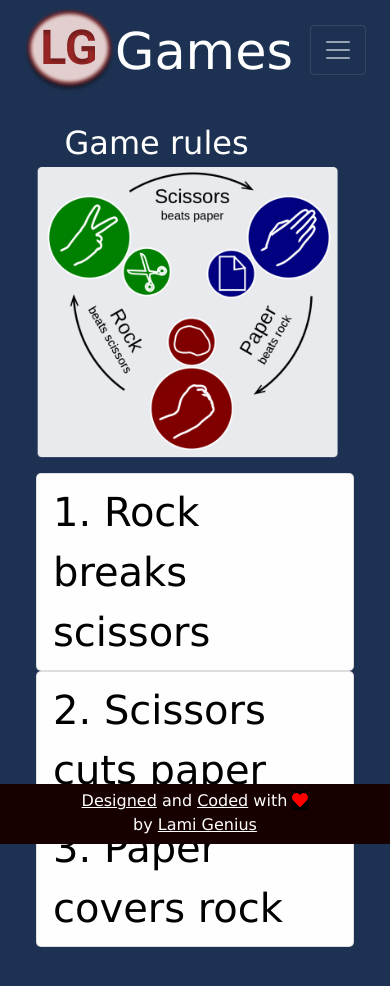
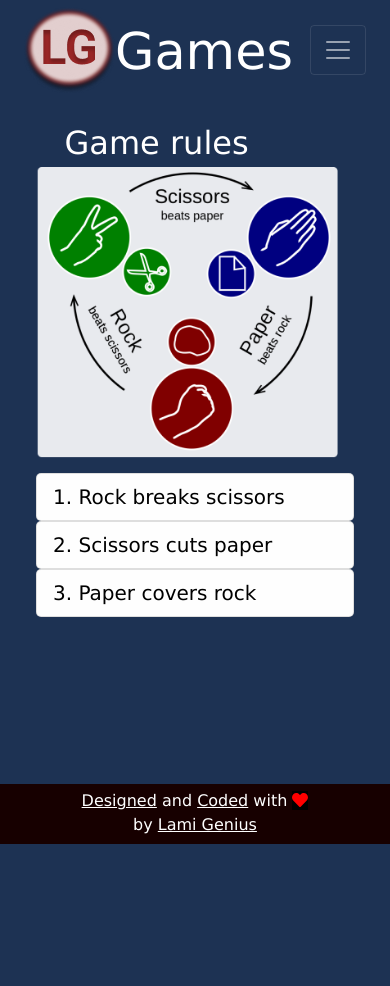
Before and after one commit to lami-genius/rock-paper-scissors-lg, an Angular app: page /rules in a window 390 px wide. Shown: the top 986 px of the page. After the commit the page ends 844 px from the top, so only its background shows below. Built offline with nearby package versions, Linux system fonts and the light colour scheme; a web font is replaced by a local one.

Commit message:
Adjusted text rules size for mobile

```diff
--- a/src/app/rules/rules.component.css
+++ b/src/app/rules/rules.component.css
@@ -44,3 +44,13 @@ details > p {
 .blue {
   background-color: #133280;
 }
+
+@media (max-width: 700px) {
+  details summary {
+    font-size: 0.5em;
+  }
+
+  details > p {
+    font-size: 0.9em;
+  }
+}
```
